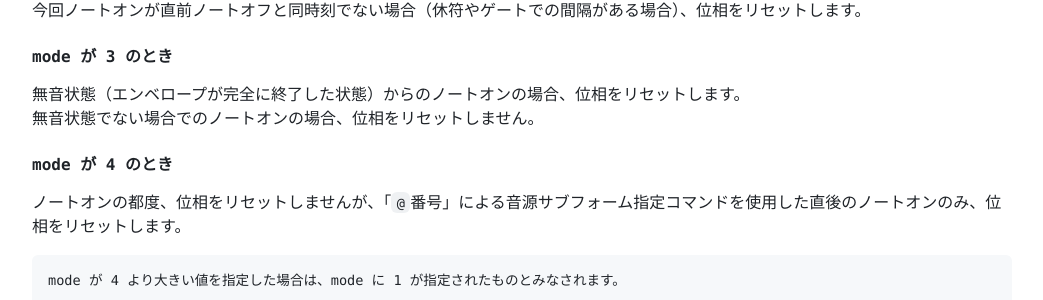
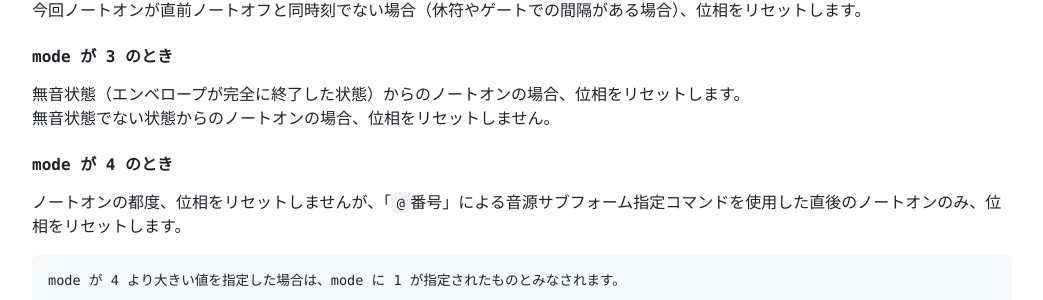
Before and after one commit to lineardrive/V3MMLmanual, a Jekyll site: the page built from docs/ch06/6_26.md, in a window 1280 px wide and 900 px high, scrolled down 1130 px. Shown: the part 151-451 px from the top of the window, without its empty margins (8-1051 px from the left). Built offline with Jekyll 4.4.1, drawn with Linux system fonts in a browser that asks for light colours; our own code applies the rules of GitHub Pages for plain Markdown files.

Commit message:
docs: 見出しレベルの統一と文法修正
- ch06/6_44n45: bq_lsflpf の【記述例】見出しを #### に統一
- ch06/6_26: mode3 の説明「無音状態でない場合での」→「無音状態でない状態からの」

```diff
--- a/docs/ch06/6_26.md
+++ b/docs/ch06/6_26.md
@@ -56,7 +56,7 @@
 #### mode が 3 のとき
 
 無音状態（エンベロープが完全に終了した状態）からのノートオンの場合、位相をリセットします。
-無音状態でない場合でのノートオンの場合、位相をリセットしません。
+無音状態でない状態からのノートオンの場合、位相をリセットしません。
 
 #### mode が 4 のとき
 
```
Also changed, not shown: docs/ch06/6_44n45.md (+1 -1 lines).
